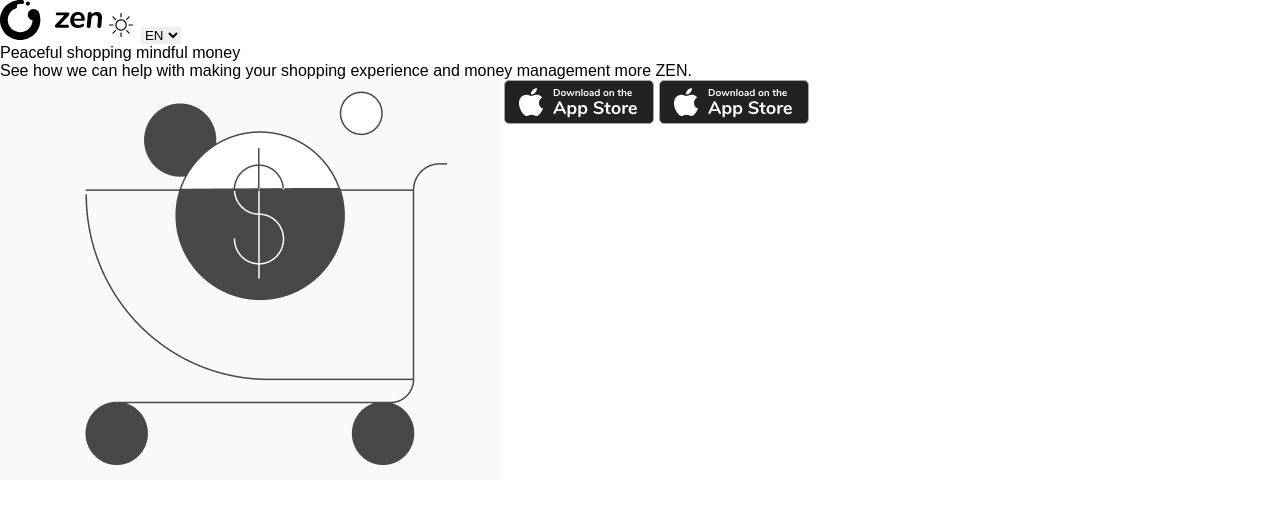
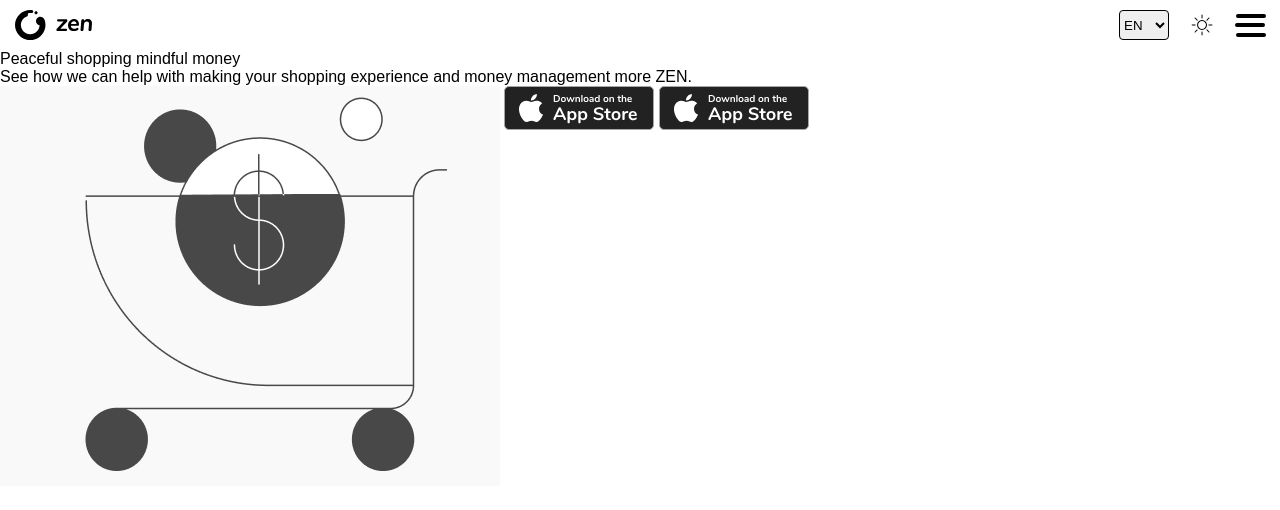
Before and after one commit to alex6061/-ZEN-Banking-Progect, a website with bundled scripts: page index.html in a window 1280 px wide. Built offline with nearby package versions, Linux system fonts and the light colour scheme.

Commit message:
Created Header styles and refactor code
Fix 'light'

Made changes

```diff
--- a/assets/scss/main.scss
+++ b/assets/scss/main.scss
@@ -1,9 +1,18 @@
 @import './utils/res';
+@import './utils/mixins';
 @import './utils/fonts';
-
-// ===== header =====
-@import '../../js/components/widgets/Header/Header.module.scss';
 
 body {
   font-family:'Nunito', Arial, sans-serif;
 }
+
+// =========== header ==========
+@import '../../js/components/widgets/Header/Header.module.scss';
+// =========== Navigation ==========
+@import '../../js/components/features/Navigation/Navigation.module';
+// =========== Theme ==========
+@import '../../js/components/features/Theme/Theme.module.scss';
+// =========== Lang ==========
+@import '../../js/components/Lang/Lang.module.scss';
+// =========== burger ==========
+@import '../../js/components/features/Burger/Burger.module.scss';
--- /dev/null
+++ b/assets/scss/utils/_mixins.scss
@@ -0,0 +1 @@
+$blackColor: #000;
--- /dev/null
+++ b/js/components/Lang/Lang.module.scss
@@ -0,0 +1,6 @@
+.header__lang {
+  width: 50px;
+  height: 30px;
+  border: 1px solid $blackColor;
+  border-radius: 4px;
+}
--- /dev/null
+++ b/js/components/features/Burger/_Burger.module.scss
@@ -0,0 +1,40 @@
+.header__burger {
+  display: inline-block;
+  width: 30px;
+  height: 20px;
+}
+
+span {
+  display: block;
+  width: 30px;
+  border: 2px solid #000;
+  border-radius:50px;
+  color: #000;
+  height: 2px;
+}
+
+.header__burger span::before {
+  content: '';
+  border-radius:50px;
+  position: relative;
+  top: -11px;
+  left: -1.5px;
+  display: block;
+  width: 30px;
+  border: 2px solid #000;
+  color: #000;
+  height: 2px;
+}
+
+.header__burger span::after {
+  content: '';
+  border-radius:50px;
+  position: relative;
+  top: 4px;
+  left: -1.5px;
+  display: block;
+  width: 30px;
+  border: 2px solid #000;
+  color: #000;
+  height: 2px;
+}
--- /dev/null
+++ b/js/components/features/Navigation/_Navigation.module.scss
@@ -0,0 +1,7 @@
+.header__nav {
+  display: none;
+}
+
+.header__nav__item a {
+  color: $blackColor;
+}
--- a/js/components/features/Theme/Theme.js
+++ b/js/components/features/Theme/Theme.js
@@ -16,7 +16,7 @@ export const Theme = (theme = 'light', parrentClassName) => {
 
   return `
     <button class="${currentClassName}">
-      ${ theme === 'light' ? Moon() : Sun() }
+      ${theme === 'light' ? Moon() : Sun()}
     </button>
   `;
 };
--- /dev/null
+++ b/js/components/features/Theme/Theme.module.scss
@@ -0,0 +1,4 @@
+.theme {
+  width: 26px;
+  height: 26px;
+}
--- a/js/components/widgets/Header/Header.js
+++ b/js/components/widgets/Header/Header.js
@@ -22,12 +22,16 @@ export const Header = (data) => {
   const className = name ? name : 'header';
 
   return `
-    <header className="${className}">
-      ${Logo(className)}
-      ${menuItems ? Navigation(menuItems, className) : ''}
-      ${Theme(className)}
-      ${langs ? Lang(langs, className) : ''}
-      ${Burger(className)}
+    <header class="${className}">
+      <div class="${className}__wrapper">
+        ${Logo(className)}
+        ${menuItems ? Navigation(menuItems, className) : ''}
+        <div class="${className}__inner">
+          ${langs ? Lang(className) : ''}
+          ${Theme(className)}
+          ${Burger(className)}
+        </div>
+      </div>
     </header>
   `;
 };
--- a/js/components/widgets/Header/_Header.module.scss
+++ b/js/components/widgets/Header/_Header.module.scss
@@ -1,13 +1,20 @@
 .header {
-  display: flex;
-  justify-content: space-between;
   padding: 10px 15px;
 }
 
-.header__nav {
-  display: none;
+.header__wrapper {
+  display: flex;
+  justify-content: space-between;
 }
 
-.header__nav-item a {
-  color: #000;
+.header__logo {
+  width: 77px;
+  height: 30px;
 }
+
+.header__inner {
+  display: flex;
+  justify-content: space-between;
+  align-items: center;
+  gap: 20px;
+}
```
Also changed, not shown: css/Theme.module.css (added), css/main.css, js/components/features/Theme/ui/Sun.js, 2 other files.
